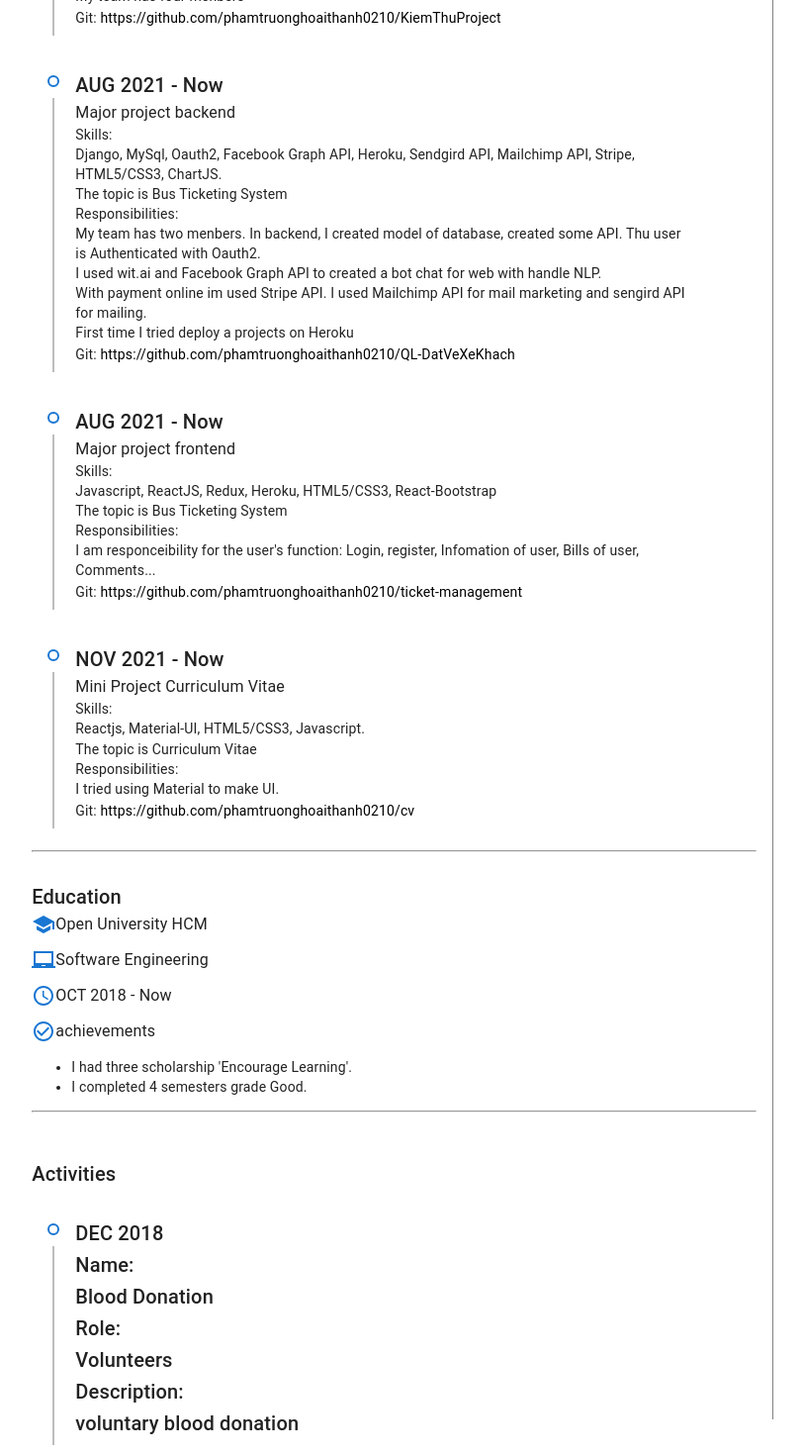
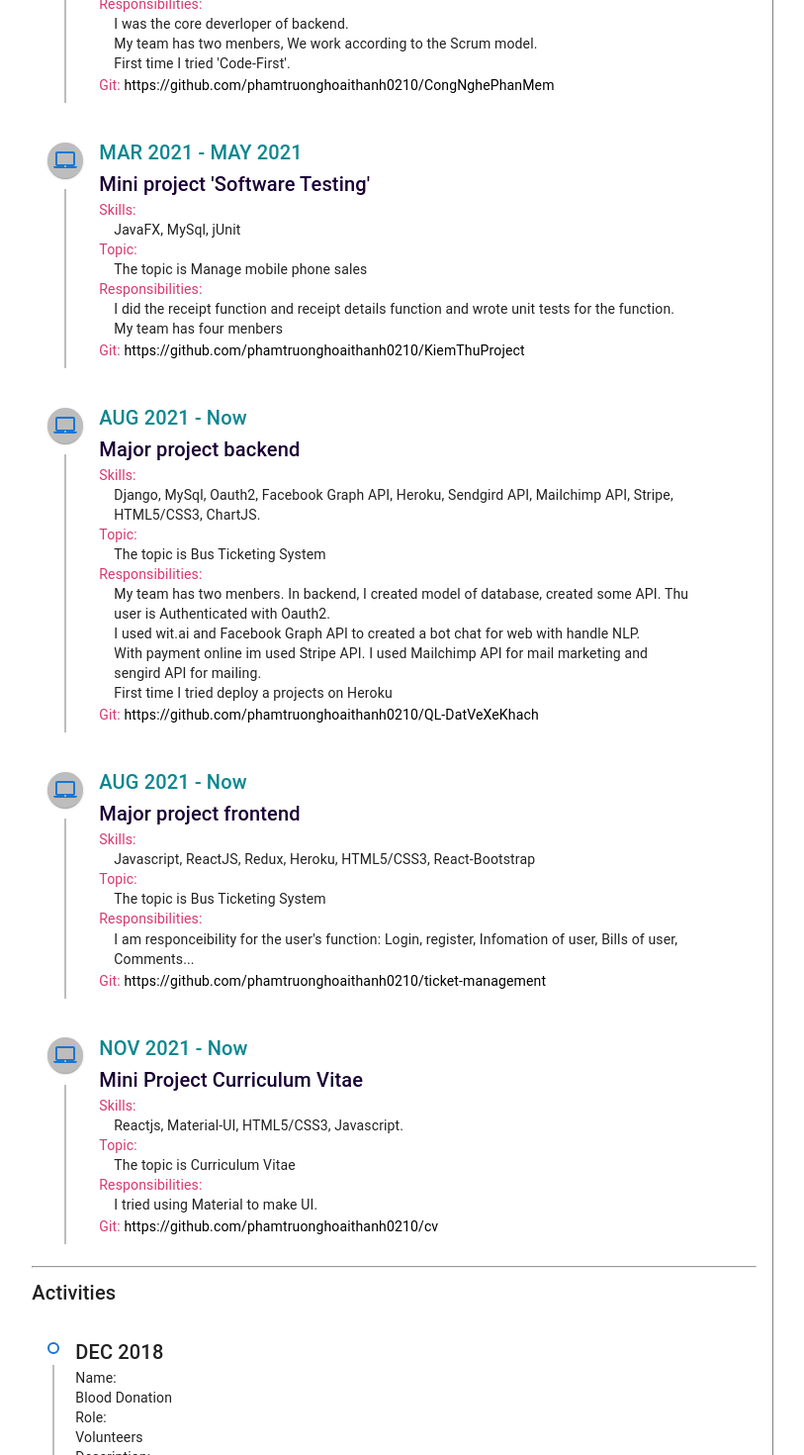
Before and after one commit to phamtruonghoaithanh0210/cv, a React (Create React App) app: page / in a window 1280 px wide. Shown: the part 1100-2570 px from the top of the page at 99% size, without its empty margins (433-1246 px from the left). Built offline with nearby package versions, Linux system fonts and the light colour scheme.

Commit message:
update UI

```diff
--- a/src/body/Activities.js
+++ b/src/body/Activities.js
@@ -17,11 +17,11 @@ function Activities() {
         <Box
         sx={{
         width: 766,
-        height: 280,
+        height: 600,
         padding: 2,
         borderRight: '1px solid grey',
         '&:hover': {
-            backgroundColor: '#bae8e8',
+            backgroundColor: '#abd1c6',
             opacity: [0.9, 0.8, 0.7],
         },
         }}
@@ -46,22 +46,22 @@ const Activity = data.map((a)=> {
                     <Typography variant="h6" color="inherit" component="div">
                         {a.time}
                     </Typography>
-                    <Typography variant="h6" color="inherit" component="div">
+                    <Typography variant="body2" color="inherit" component="div">
                         Name:
                     </Typography>
-                    <Typography variant="h6" color="inherit" component="div">
+                    <Typography variant="body2" color="inherit" component="div">
                         {a.name}
                     </Typography>
-                    <Typography variant="h6" color="inherit" component="div">
+                    <Typography variant="body2" color="inherit" component="div">
                         Role:
                     </Typography>
-                    <Typography variant="h6" color="inherit" component="div">
+                    <Typography variant="body2" color="inherit" component="div">
                         {a.role}
                     </Typography>
-                    <Typography variant="h6" color="inherit" component="div">
+                    <Typography variant="body2" color="inherit" component="div">
                         Description:
                     </Typography>
-                    <Typography variant="h6" color="inherit" component="div">
+                    <Typography variant="body2" color="inherit" component="div">
                         {a.description}
                     </Typography>
                 </TimelineContent>
--- a/src/body/Body.js
+++ b/src/body/Body.js
@@ -20,8 +20,8 @@ export default function Body() {
             <Grid item xs={6} md={8}>
                 <Box mt={2}>
                     <Info />
+                    <Education/>
                     <Experience/>
-                    <Education/>
                     <Activities/>
                 </Box>
             </Grid>
--- a/src/body/Experience.js
+++ b/src/body/Experience.js
@@ -2,6 +2,7 @@ import React from 'react'
 import {Box, Typography, } from '@mui/material'
 import {Timeline, TimelineConnector, TimelineContent, TimelineDot, TimelineItem as MuiTimelineItem, TimelineSeparator } from "@mui/lab"
 import dataCV from "../data/cv.json"
+import LaptopMacIcon from '@mui/icons-material/LaptopMac';
 import {makeStyles, withStyles} from "@mui/styles"
 
 const TimelineItem = withStyles({
@@ -12,13 +13,14 @@ const TimelineItem = withStyles({
     }
 })(MuiTimelineItem);
 
+
 function Experience() {
     const data= dataCV["history"]
     const classes = useStyles();
     const History = data.map((t)=>{
         const ListResponsibilities = t["projects"][0]["responsibilities"].map((idx) =>{
             return(
-                <Typography variant="body2" color="inherit" component="div">
+                <Typography variant="body2" color="inherit" component="div" paddingLeft="15px">
                     {idx}
                 </Typography>
             )
@@ -27,30 +29,35 @@ function Experience() {
             <Timeline position="right" className={classes.typo}>
                 <TimelineItem  >
                     <TimelineSeparator>
-                        <TimelineDot variant="outlined" color="primary"/>
+                        <TimelineDot>
+                            <LaptopMacIcon color="primary" />
+                        </TimelineDot>
                         <TimelineConnector />
                     </TimelineSeparator>
                     <TimelineContent >
-                        <Typography variant="h6" color="inherit" component="div">
+                        <Typography variant="h6" style={{color:"#0B8790"}} component="div">
                             {t.time}
                         </Typography>
-                        <Typography variant="body1" color="inherit" component="div">
+                        <Typography variant="h6" style={{color:"#190033"}} component="div">
                             {t["projects"][0].name}
                         </Typography>
-                        <Typography variant="body2" color="inherit" component="div">
+                        <Typography variant="body2" style={{color:"#d9376e"}} component="div">
                             Skills:
                         </Typography>
-                        <Typography variant="body2" color="inherit" component="div">
+                        <Typography variant="body2" color="inherit" component="div" paddingLeft="15px">
                             {t.skills}
                         </Typography>
-                        <Typography variant="body2" color="inherit" component="div">
+                        <Typography variant="body2" style={{color:"#d9376e"}} component="div">
+                            Topic:
+                        </Typography>
+                        <Typography variant="body2" color="inherit" component="div" paddingLeft="15px">
                             {t["projects"][0].description}
                         </Typography>
-                        <Typography variant="body2" color="inherit" component="div">
+                        <Typography variant="body2" style={{color:"#d9376e"}} component="div">
                             Responsibilities:
                         </Typography>
                         {ListResponsibilities}
-                        <Typography variant="body2" color="inherit" component="span">
+                        <Typography variant="body2" color="inherit" component="span" style={{color:"#d9376e"}}>
                             Git:
                         </Typography>
                         <Typography variant="body2" color="inherit" component="span" >
@@ -65,7 +72,7 @@ function Experience() {
         <Box
             sx={{
             width: 766,
-            height: 1380,
+            height: 1500,
             padding: 2,
             borderRight: '1px solid grey',
             '&:hover': {
@@ -90,7 +97,7 @@ const useStyles = makeStyles(theme => ({
         textDecoration: "none",
         color: "black",
         "&:hover": {
-            color: "#f25f4c",
+            color: "#f9bc60",
             borderBottom: "1px solid white",
         },
     }
```
